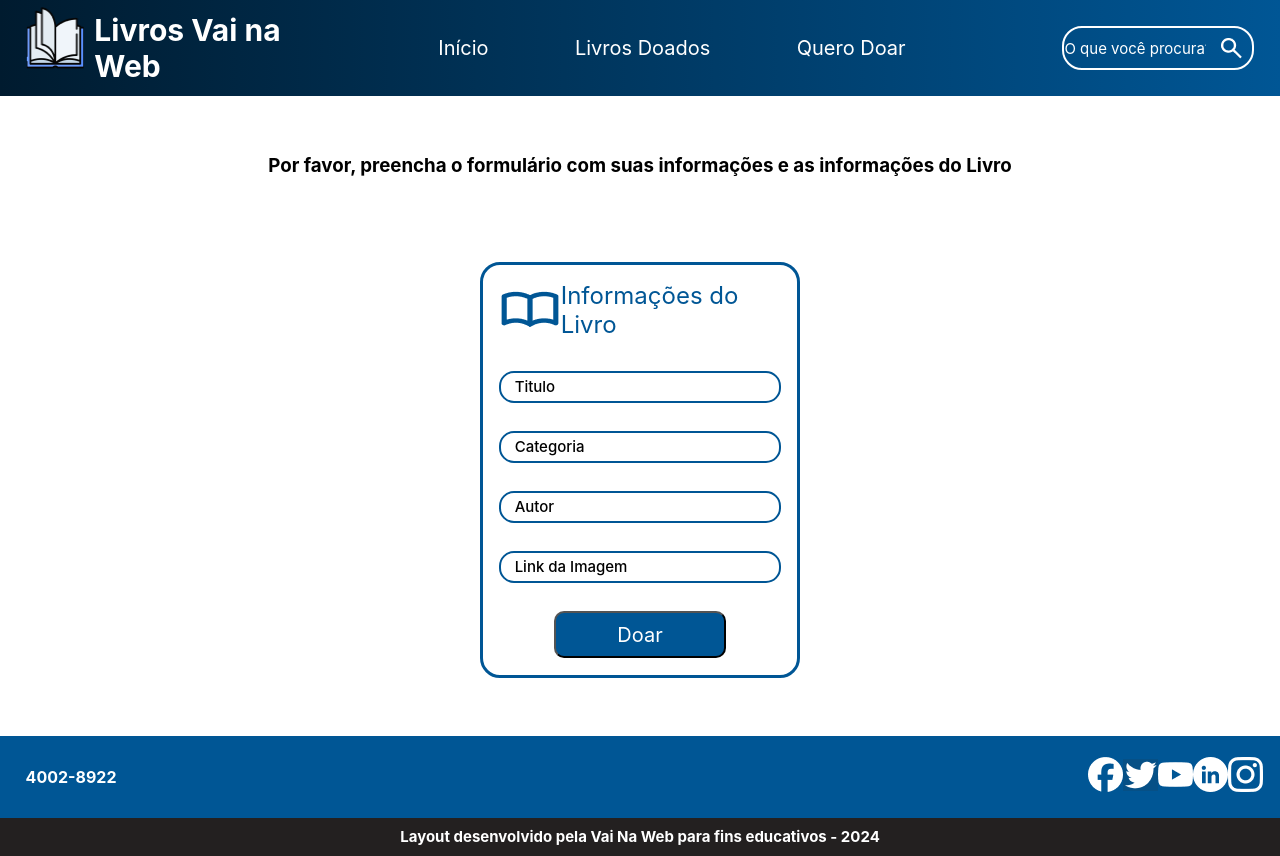
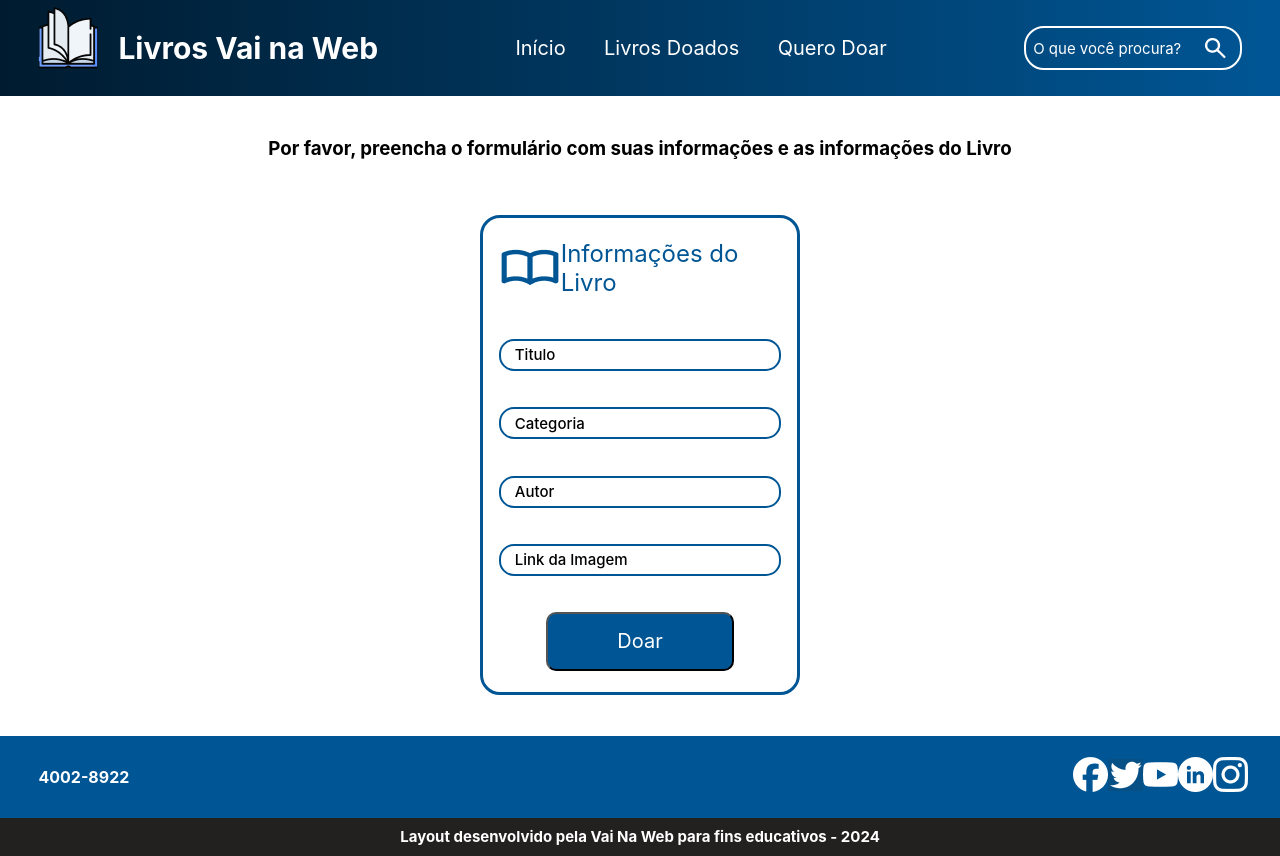
Before and after one commit to Vinny1804/DesafioLivrosVNW, a React (Vite) app: page /queroDoar in a window 1280 px wide. Built offline with nearby package versions, Linux system fonts and the light colour scheme.

Commit message:
:broom: cleanup: Pequenos ajustes no CSS, e removendo algumas linhas desnecessarias

```diff
--- a/src/GlobalStyle/globalStyle.scss
+++ b/src/GlobalStyle/globalStyle.scss
@@ -2,7 +2,6 @@
     padding: 0;
     margin: 0;
     box-sizing: border-box;
-    color: white;
     font-family: "Inter";
     text-decoration: none;
 }
--- a/src/components/footer/footer.module.scss
+++ b/src/components/footer/footer.module.scss
@@ -5,26 +5,25 @@
     flex-direction: column;
     align-items: center;
     justify-content: space-between;
+    color: white;
 }
 .sociais {
     display: flex;
     justify-content: space-between;
-    width: 100%;
+    width: 94vw;
     height: 100%;
 }
 .telefone {
     display: flex;
     align-items: center;
-    margin-left: 2%;
     font-weight: 700;
     font-size: 16px;
 }
 .logoSociais {
-    width: 13%;
+    width: 14%;
     display: flex;
     justify-content: space-evenly;
     align-items: center;
-    margin-right: 2%;
 }
 .info {
     background: #232020;
--- a/src/components/header/header.module.scss
+++ b/src/components/header/header.module.scss
@@ -4,15 +4,18 @@
     display: flex;
     justify-content: space-between;
     align-items: center;
+    color: white;
+    a {
+        color: white;
+    }
 }
 .logoHeader {
     display: flex;
-    width: 20%;
-    margin-left: 2%;
+    margin-left: 3%;
+
     img {
-        width: 58.76px;
-        height: 61.21px;
         margin-bottom: 20px;
+        padding-right: 10px;
     }
     h1 {
         font-size: 30px;
@@ -22,7 +25,7 @@
     }
 }
 .navHeader {
-    width: 50%;
+    width: 35%;
     font-size: 20px;
     ul {
         list-style: none;
@@ -34,8 +37,8 @@
 .barraDeBusca {
     border: solid 2px white;
     border-radius: 20px;
-    margin-right: 2%;
-    width: 15%;
+    margin-right: 3%;
+    width: 17%;
     display: flex;
     align-items: center;
     justify-content: space-between;
@@ -47,6 +50,7 @@
         background-color: transparent;
         border: none;
         width: 100%;
+        color: white;
     }
     input::placeholder {
         color: white;
--- a/src/pages/inicio/Inicio.jsx
+++ b/src/pages/inicio/Inicio.jsx
@@ -8,24 +8,28 @@ export default function Inicio() {
     return (
         <main>
             <section className={s.primeiraSection}>
-                <p>VENHA FAZER PARTE DA MAIOR REDE DE DOAÇÃO</p>
+                <h2>VENHA FAZER PARTE DA MAIOR REDE DE DOAÇÃO</h2>
             </section>
 
             <section className={s.segundaSection}>
                 <h2>Por que devo doar?</h2>
                 <section className={s.cardsSection}>
+
                     <section className={s.cards}>
                         <img src={logo1} alt="Ícone simbolizando um circulo social" />
                         <p>Oferece livros a quem não tem acesso, ajudando a reduzir a exclusão social.</p>
                     </section>
+
                     <section className={s.cards}>
                         <img src={logo2} alt="Ícone simbolizando uma pessoa lendo um livro" />
                         <p>Estimula o hábito da leitura e o aprendizado contínuo.</p>
                     </section>
+
                     <section className={s.cards}>
                         <img src={logo3} alt="Ícone simbolizando pessoas com um pensamento único de inspiração" />
                         <p>Fornece conhecimento e inspiração, permitindo que indivíduos transformem suas vidas.</p>
                     </section>
+
                     <section className={s.cards}>
                         <img src={logo4} alt="Ícone de uma balança" />
                         <p>Garante que todos, independentemente de sua condição, tenham oportunidades de aprendizado.</p>
--- a/src/pages/inicio/inicio.module.scss
+++ b/src/pages/inicio/inicio.module.scss
@@ -6,17 +6,18 @@ main {
         height: 70vh;
         display: flex;
         align-items: center;
-        p {
+        h2 {
             font-family: 'Roboto';
             font-size: 32px;
             line-height: 37.5px;
             font-weight: 700;
             width: 20%;
             margin-left: 11vw;
+            color: white;
         }
     }
     .segundaSection {
-        height: 70vh;
+        height: 90vh;
         flex-direction: column;
         display: flex;
         justify-content: space-evenly;
@@ -27,7 +28,7 @@ main {
             line-height: 48.41px;
             width: 30%;
             display: flex;
-            justify-content: space-evenly;
+            justify-content: space-around;
         }
         .cardsSection {
             display: flex;
@@ -35,7 +36,7 @@ main {
             .cards {
                 border-radius: 10px;
                 background-color: #0157944D;
-                width: 19%;
+                width: 20vw;
                 height: 40vh;
                 display: flex;
                 flex-direction: column;
--- a/src/pages/livrosDoados/LivrosDoados.jsx
+++ b/src/pages/livrosDoados/LivrosDoados.jsx
@@ -6,7 +6,6 @@ export default function LivrosDoados() {
         <section className={s.livrosDoados}>
             <h2>Livros Doados</h2>
 
-            {/*section'listaDeLivros' criada para adicionar futuros livros*/}
             <section className={s.listaDeLivros}>
 
                 <section className={s.Livro1}>
@@ -18,6 +17,7 @@ export default function LivrosDoados() {
                     </div>
                 </section>
             </section>
+
         </section>
     )
 }
--- a/src/pages/livrosDoados/livrosDoados.module.scss
+++ b/src/pages/livrosDoados/livrosDoados.module.scss
@@ -17,14 +17,14 @@
 .Livro1 {
     border: solid #005695 3px;
     border-radius: 20px;
-    width: 15%;
-    height: 45%;
+    width: 15vw;
+    height: 35vh;
     display: flex;
     flex-direction: column;
     align-items: center;
     justify-content: space-around;
     .infoLivro {
-        height: 35%;
+        height: 13vh;
         display: flex;
         flex-direction: column;
         align-items: center;
--- a/src/pages/queroDoar/queroDoar.module.scss
+++ b/src/pages/queroDoar/queroDoar.module.scss
@@ -1,42 +1,31 @@
 .queroDoar {
     height: 80vh;
-    //color: black;
     display: flex;
     flex-direction: column;
     align-items: center;
-    //justify-content: center;
     justify-content: space-evenly;
     h3 {
         color: black;
-        //border: solid green;
         display: flex;
         justify-content: center;
-        //margin-top: 1%;
     }
 }
-
 .formulario {
     border: solid #005695;
     border-radius: 20px;
-    margin-top: 2%; //////
-    width: 25%;
-    height: 65%;
+    margin-top: 1%;
+    width: 25vw;
+    height: 60vh;
     display: flex;
     flex-direction: column;
     align-items: center;
-    //justify-content: center;
     justify-content: space-around;
-
-    //margin-bottom: 10%; ////////
 }
 .tituloFormulario {
-    //border: solid red;
     width: 90%;
     display: flex;
     align-items: center;
     justify-content: space-evenly;
-    //margin-bottom: 5%;
-
     h3 {
         color: #005695;
         font-size: 24px;
@@ -51,7 +40,7 @@
     justify-content: space-evenly;
     align-items: center;
     fieldset {
-        height: 40%;
+        height: 30%;
         border: none;
         width: 90%;
     }
@@ -60,19 +49,20 @@
         border-radius: 15px;
         width: 100%;
         height: 4vh;
-
+        font-size: 15px;
+        padding-left: 5%;
+        font-size: 15px;
+        font-weight: 500;
     }
     input::placeholder {
         color: black;
-        font-size: 15px;
-        font-weight: 500;
-        padding-left: 5%;
     }
 }
 .inputButton {
     background: #005695;
-    width: 55%;
-    height: 30%;
+    width: 60%;
+    height: 25%;
     border-radius: 10px;
     font-size: 20px;
+    color: white;
 }
```
